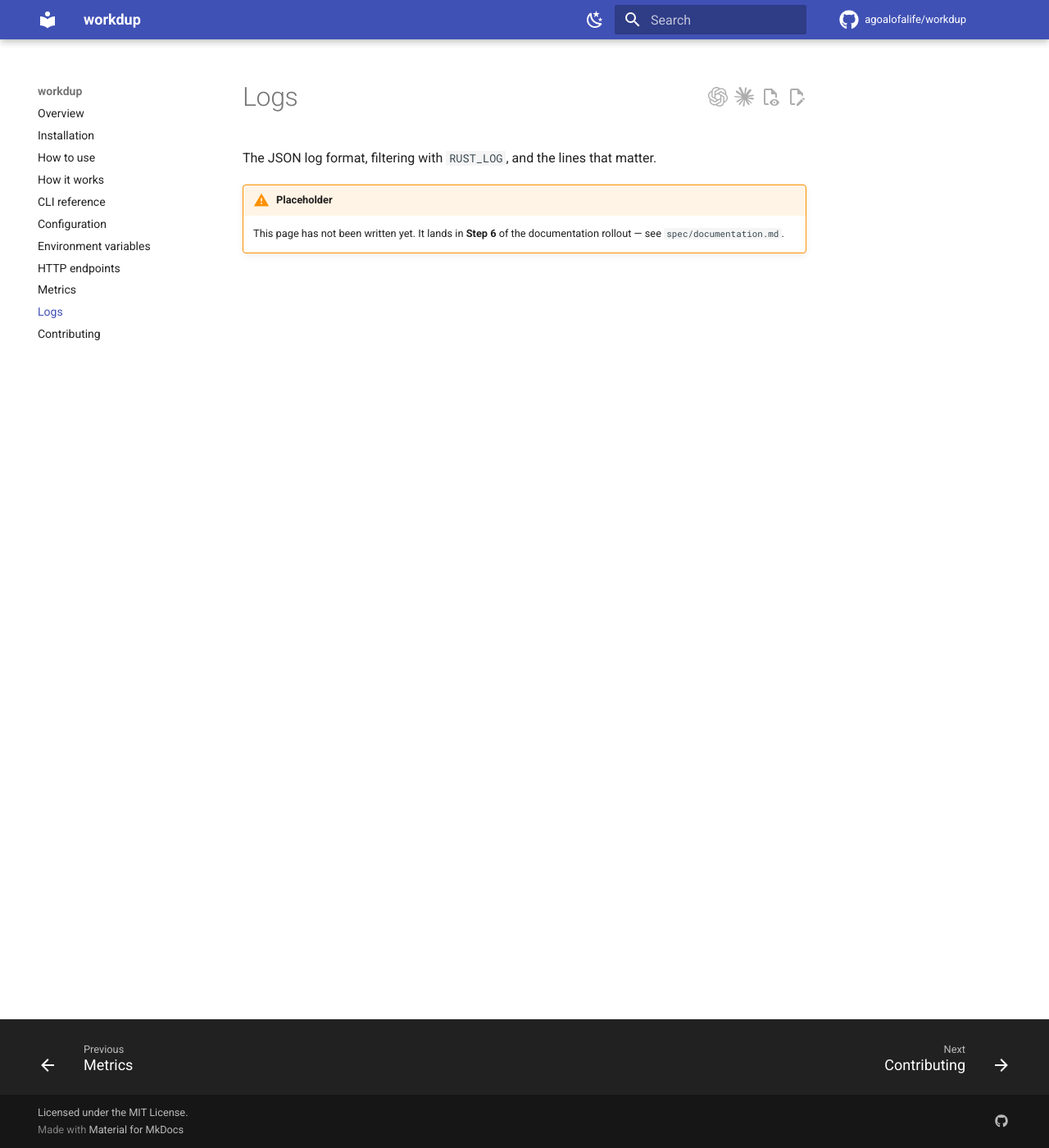
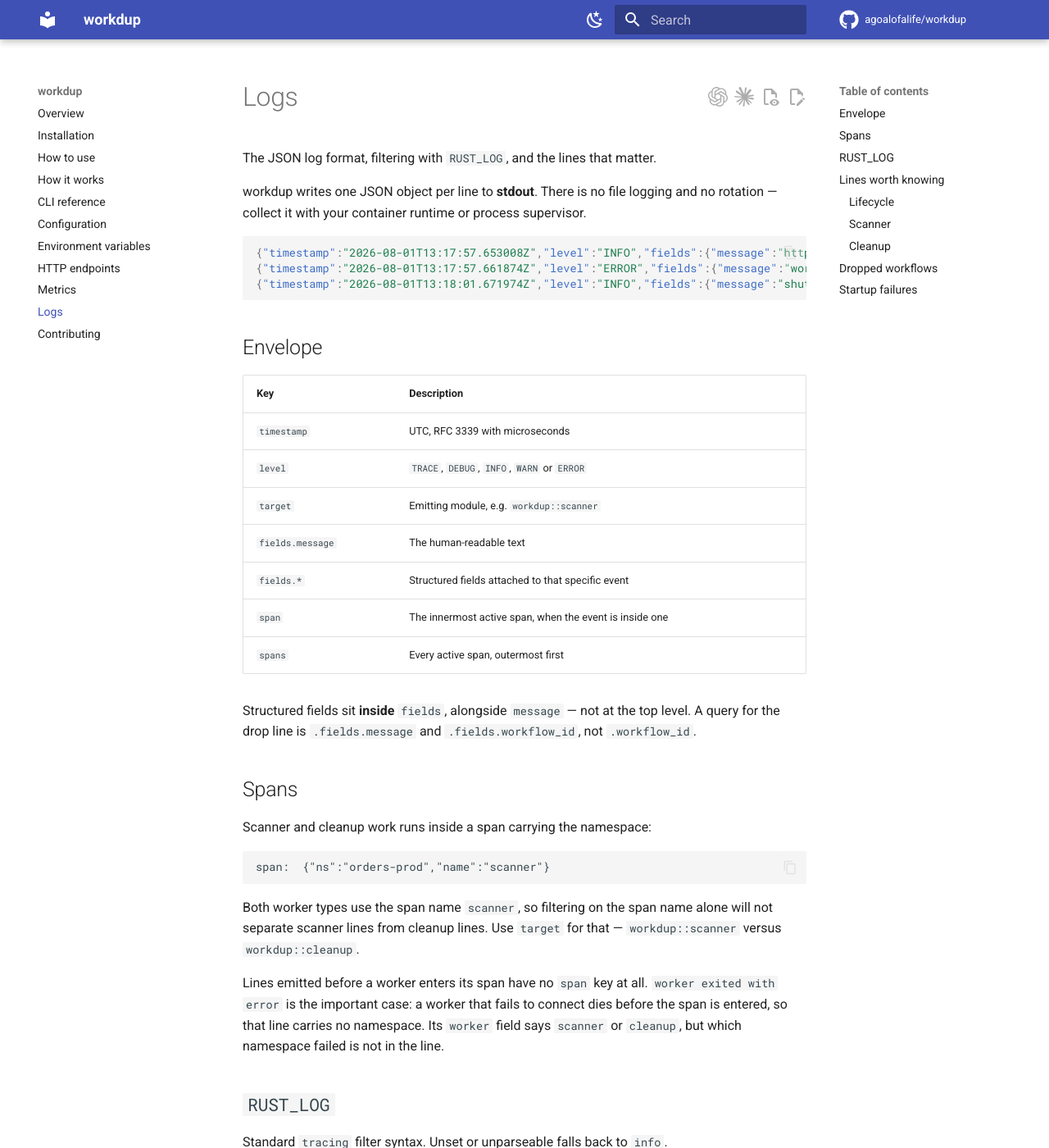
Before and after one commit to agoalofalife/workdup, an MkDocs documentation site: the page built from docs/logs.md, in a window 1280 px wide and 1400 px high. Shown: the whole window at 82% size. Built offline with MkDocs 1.6.1 and Material for MkDocs 9.7.7, drawn with Linux system fonts in a browser that asks for light colours; comment, search, counter and statistics services are not loaded; the version menu is left out; some of the changed text lies outside the part shown.

Commit message:
docs: write logs documentation page 📚

````diff
--- a/docs/logs.md
+++ b/docs/logs.md
@@ -2,6 +2,129 @@
 
 The JSON log format, filtering with `RUST_LOG`, and the lines that matter.
 
-!!! warning "Placeholder"
-    This page has not been written yet. It lands in **Step 6** of the documentation
-    rollout — see `spec/documentation.md`.
+workdup writes one JSON object per line to **stdout**. There is no file logging and no
+rotation — collect it with your container runtime or process supervisor.
+
+```json
+{"timestamp":"2026-08-01T13:17:57.653008Z","level":"INFO","fields":{"message":"http server listening on 0.0.0.0:8123"},"target":"workdup::http"}
+{"timestamp":"2026-08-01T13:17:57.661874Z","level":"ERROR","fields":{"message":"worker exited with error","worker":"scanner","error":"Server connection error: ..."},"target":"workdup"}
+{"timestamp":"2026-08-01T13:18:01.671974Z","level":"INFO","fields":{"message":"shutdown requested","signal":"SIGTERM"},"target":"workdup"}
+```
+
+## Envelope
+
+| Key | Description |
+| --- | --- |
+| `timestamp` | UTC, RFC 3339 with microseconds |
+| `level` | `TRACE`, `DEBUG`, `INFO`, `WARN` or `ERROR` |
+| `target` | Emitting module, e.g. `workdup::scanner` |
+| `fields.message` | The human-readable text |
+| `fields.*` | Structured fields attached to that specific event |
+| `span` | The innermost active span, when the event is inside one |
+| `spans` | Every active span, outermost first |
+
+Structured fields sit **inside** `fields`, alongside `message` — not at the top level. A
+query for the drop line is `.fields.message` and `.fields.workflow_id`, not `.workflow_id`.
+
+## Spans
+
+Scanner and cleanup work runs inside a span carrying the namespace:
+
+```text
+span:  {"ns":"orders-prod","name":"scanner"}
+```
+
+Both worker types use the span name `scanner`, so filtering on the span name alone will not
+separate scanner lines from cleanup lines. Use `target` for that — `workdup::scanner` versus
+`workdup::cleanup`.
+
+Lines emitted before a worker enters its span have no `span` key at all. `worker exited with
+error` is the important case: a worker that fails to connect dies before the span is entered,
+so that line carries no namespace. Its `worker` field says `scanner` or `cleanup`, but which
+namespace failed is not in the line.
+
+## `RUST_LOG`
+
+Standard `tracing` filter syntax. Unset or unparseable falls back to `info`.
+
+```bash
+RUST_LOG=info
+RUST_LOG=warn,workdup=debug          # debug for the app, warn for dependencies
+RUST_LOG=workdup::scanner=debug      # one module
+RUST_LOG=workdup::cleanup=trace
+```
+
+`debug` adds per-workflow history fetching from `workdup::temporal`, one line per page. On a
+large namespace that is a lot of output.
+
+## Lines worth knowing
+
+### Lifecycle
+
+| Level | Message | Fields |
+| --- | --- | --- |
+| INFO | `binding http to "0.0.0.0:8000"` | — |
+| INFO | `http server listening on 0.0.0.0:8000` | — |
+| INFO | `shutdown requested` | `signal` |
+| INFO | `all workers stopped` | — |
+| ERROR | `worker exited with error` | `worker`, `error` |
+
+`worker exited with error` is the one to alert on. That thread does not come back, and the
+process keeps serving HTTP without it — see [CLI reference](cli.md#workdup-run).
+
+### Scanner
+
+| Level | Message | Fields |
+| --- | --- | --- |
+| INFO | `Start scannig` | — |
+| INFO | `scanned` | `workflow_id`, `wf_type` |
+| INFO | `workflow updated in db` | `workflow_id`, `affected` |
+| INFO | `cancellation requested - stopping scanning at safe point` | — |
+| INFO | `scanner stopping` | — |
+| ERROR | `scan tick failed` | `error` |
+| ERROR | `skipping workflow because semantic hash would be incomplete` | `workflow_id`, `run_id`, `error` |
+
+### Cleanup
+
+| Level | Message | Fields |
+| --- | --- | --- |
+| INFO | `Start clean database` | — |
+| INFO | `cleanup: removed completed workflow in temporal` | `workflow_id`, `status` |
+| INFO | `cleanup: not found in temporal, removed state record` | `workflow_id`, `status` |
+| INFO | `cleanup stopping` | — |
+| WARN | `temporal unavailable, retrying next tick` | `workflow_id` |
+| ERROR | `cleanup tick failed` | `error` |
+| ERROR | `unexpected gRPC status` | `workflow_id`, `other`, `msg` |
+
+`Start scannig` and `Featch history of workflow on page:` are spelled that way in the binary.
+Grep for them as written.
+
+## Dropped workflows
+
+The line behind the *Workflows dropped* panel in [Metrics](metrics.md):
+
+```json
+{"level":"ERROR","fields":{"message":"skipping workflow because semantic hash would be incomplete","workflow_id":"order-4821","run_id":"0198f2c1-6a3e-7b21-9d4f-1c2e5a8b3f60","error":"Undefined type while trying to make hash string: <EventType>"},"target":"workdup::scanner"}
+```
+
+Every increment of `workflows_dropped_total` emits one of these. The `error` field names the
+Temporal event type the tokenizer does not handle; the workflow is skipped and is therefore
+absent from `/unique-workflows`, so replay coverage has a gap until a rule for that event type
+is added to [`tokenizer.rs`](https://github.com/agoalofalife/workdup/blob/main/src/tokenizer.rs).
+
+```bash
+# every drop, with the unhandled event type
+jq -r 'select(.fields.message | startswith("skipping workflow")) | .fields.error' < workdup.log | sort | uniq -c
+```
+
+## Startup failures
+
+These go to stderr as a plain `Error:` line, not JSON, because they happen before or outside
+the tracing setup:
+
+| Output | Cause |
+| --- | --- |
+| `Error: read config workdup.toml` | No config file at that path |
+| `Error: env var FOO was not defined in config` | A `${FOO}` reference with nothing to expand |
+| `Error: parse config` | Malformed or unknown key — see [Configuration](configuration.md#unknown-keys-are-rejected) |
+| `Error: Address already in use (os error 48)` | `[http].port` or `[http].temporal_metrics_port` is taken |
````
